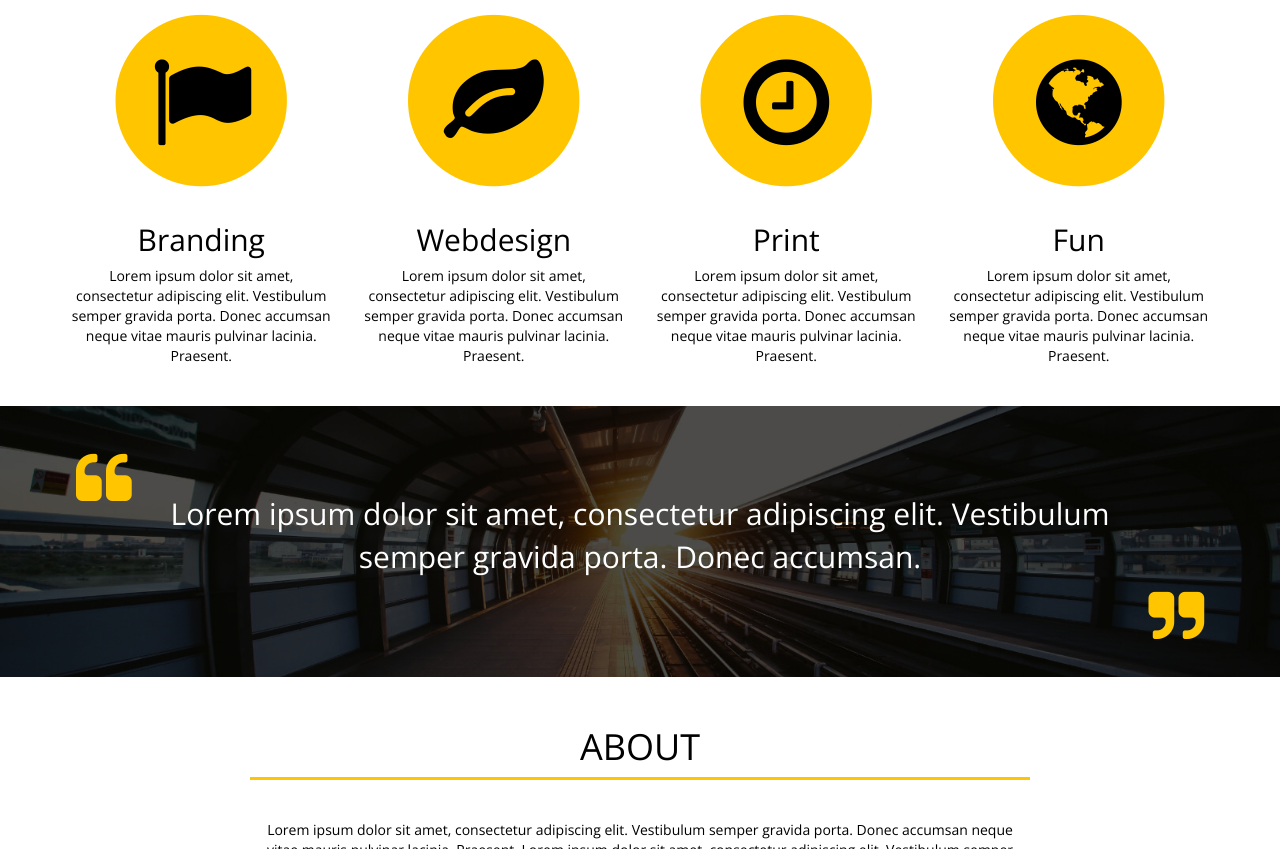
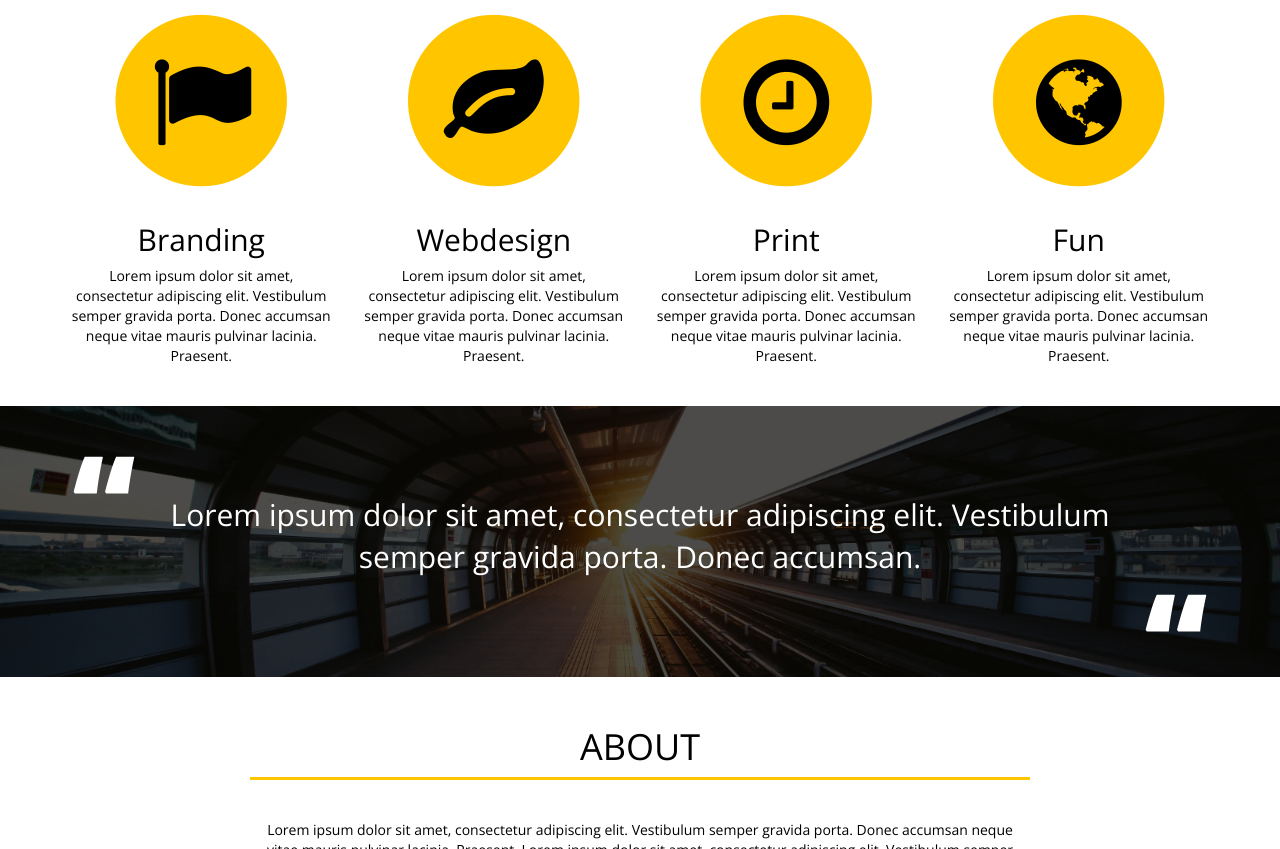
Before and after one commit to stolarczykt/company-page-template, a website: page index.html in a window 1280 px wide. Shown: the part 940-1789 px from the top of the page. Drawn offline with nearby package versions, Linux system fonts and the light colour scheme; some packages are replaced by stand-ins of ours; files that its build step writes are made by us from their sources.

Commit message:
quote sign

```diff
--- a/index.html
+++ b/index.html
@@ -180,7 +180,9 @@
 	<section class="quotation">
 		<div class="container">
 			<div class="row">
-				<div class="col-md-1 col-xs-1"><i class="fa fa-quote-left fa-stack-2x"></i>&nbsp;</div>
+				<div class="col-md-1 col-xs-1">
+					<img src="resources/img/quote-sign.png" alt=""/>
+				</div>
 			</div>
 			<div class="row">
 				<div class="col-md-10 col-md-offset-1 col-xs-10 col-xs-offset-1">
@@ -191,7 +193,9 @@
 				</div>
 			</div>
 			<div class="row">
-				<div class="col-md-1 col-md-offset-11 col-xs-1 col-xs-offset-11"><i class="fa fa-quote-right fa-stack-2x"></i>&nbsp;</div>
+				<div class="col-md-1 col-md-offset-11 col-xs-1 col-xs-offset-11">
+					<img src="resources/img/quote-sign.png" alt=""/>
+				</div>
 			</div>
 		</div>
 	</section>
```
Also changed, not shown: resources/img/quote-sign.png (added).
